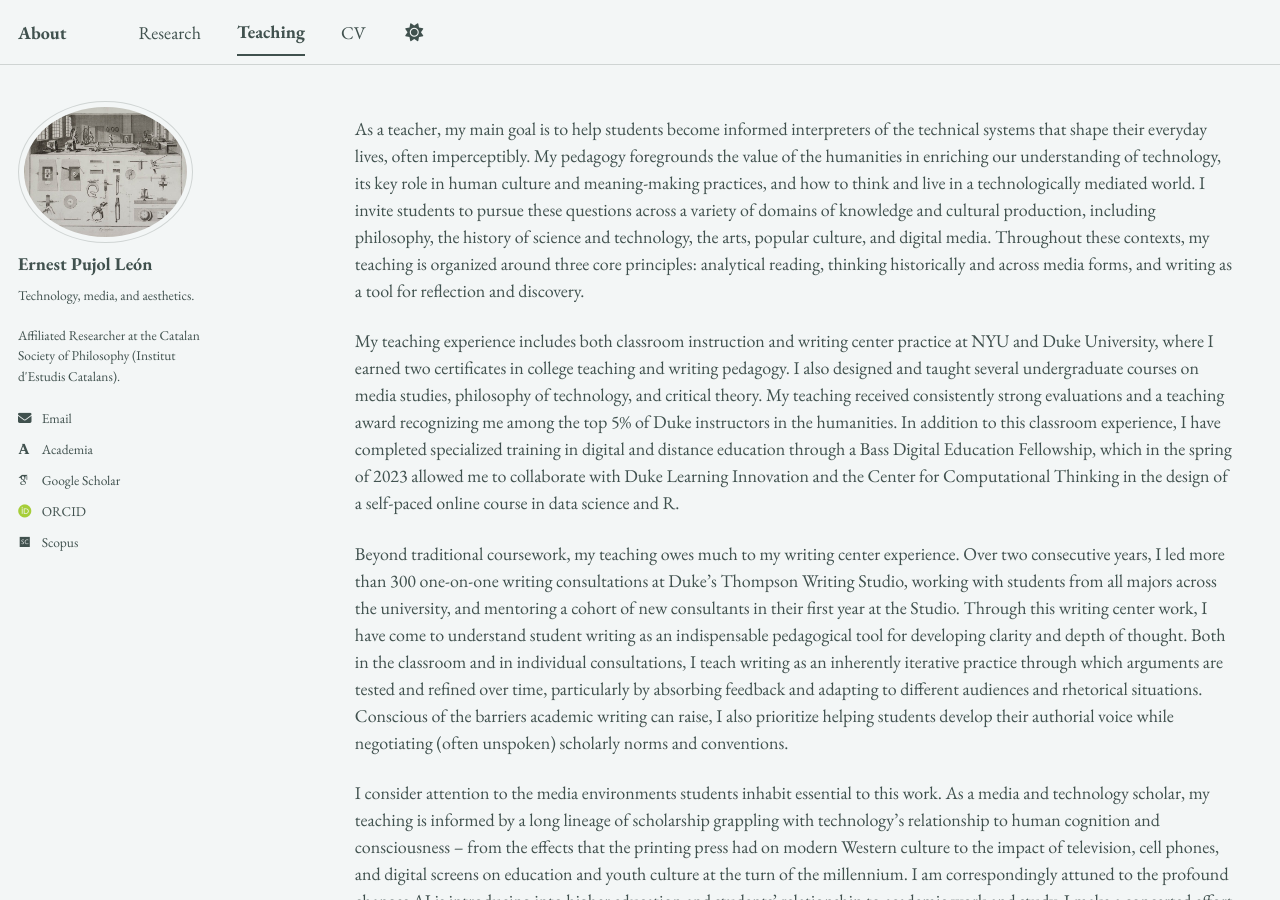
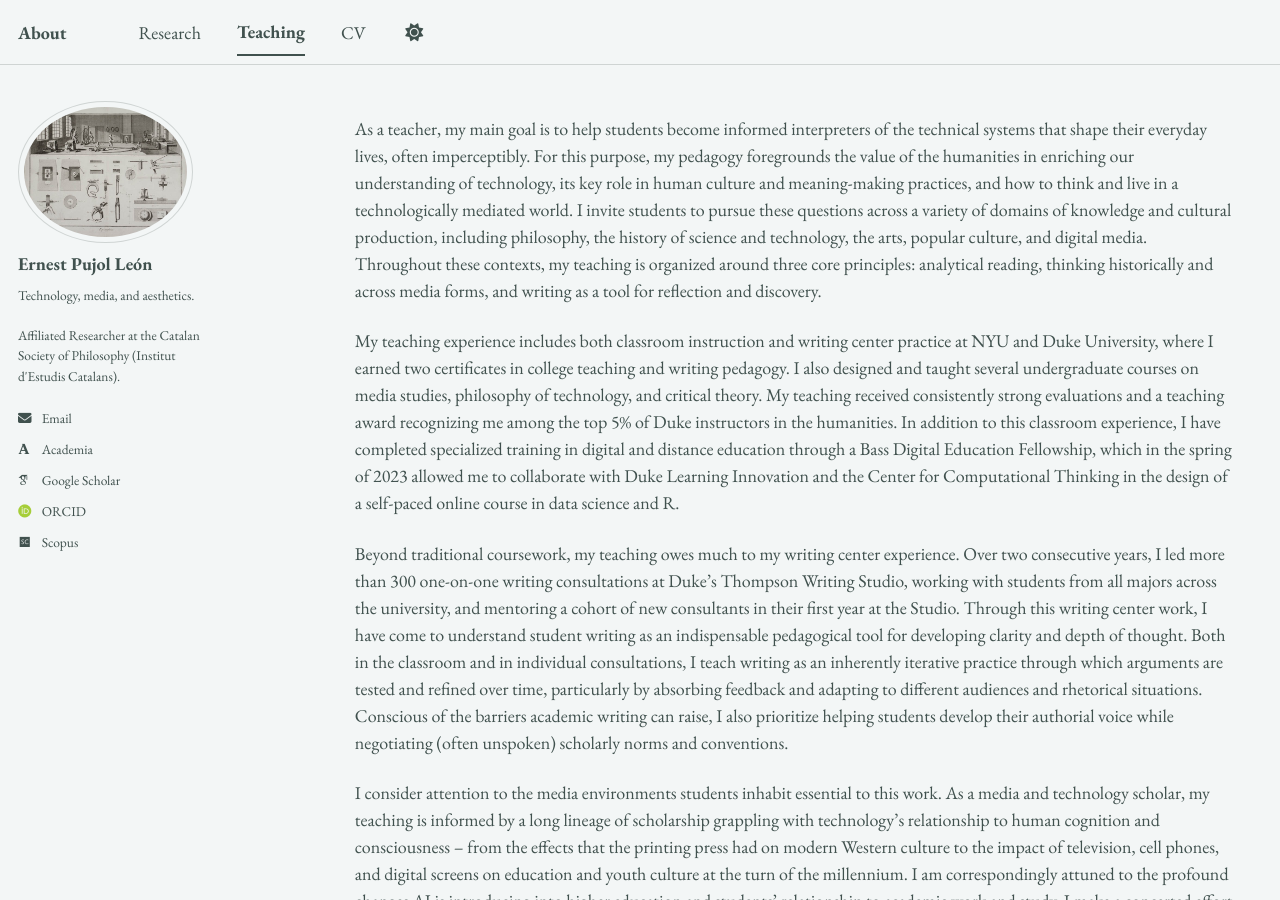
Before and after one commit to epujol90/epujol90.github.io, a Jekyll site: the page built from _pages/teaching.md, in a window 1280 px wide and 900 px high. Built offline with Jekyll 4.4.1, drawn with Linux system fonts in a browser that asks for light colours; some web fonts are replaced; a script bundle is joined from its source files by our own code; library files that are not in the unit come from our copies.

Commit message:
Update teaching.md

```diff
--- a/_pages/teaching.md
+++ b/_pages/teaching.md
@@ -5,7 +5,7 @@ permalink: /teaching/
 author_profile: true
 ---
 
-As a teacher, my main goal is to help students become informed interpreters of the technical systems that shape their everyday lives, often imperceptibly. My pedagogy foregrounds the value of the humanities in enriching our understanding of technology, its key role in human culture and meaning-making practices, and how to think and live in a technologically mediated world. I invite students to pursue these questions across a variety of domains of knowledge and cultural production, including philosophy, the history of science and technology, the arts, popular culture, and digital media. Throughout these contexts, my teaching is organized around three core principles: analytical reading, thinking historically and across media forms, and writing as a tool for reflection and discovery.
+As a teacher, my main goal is to help students become informed interpreters of the technical systems that shape their everyday lives, often imperceptibly. For this purpose, my pedagogy foregrounds the value of the humanities in enriching our understanding of technology, its key role in human culture and meaning-making practices, and how to think and live in a technologically mediated world. I invite students to pursue these questions across a variety of domains of knowledge and cultural production, including philosophy, the history of science and technology, the arts, popular culture, and digital media. Throughout these contexts, my teaching is organized around three core principles: analytical reading, thinking historically and across media forms, and writing as a tool for reflection and discovery.
 
 My teaching experience includes both classroom instruction and writing center practice at NYU and Duke University, where I earned two certificates in college teaching and writing pedagogy. I also designed and taught several undergraduate courses on media studies, philosophy of technology, and critical theory. My teaching received consistently strong evaluations and a teaching award recognizing me among the top 5% of Duke instructors in the humanities. In addition to this classroom experience, I have completed specialized training in digital and distance education through a Bass Digital Education Fellowship, which in the spring of 2023 allowed me to collaborate with Duke Learning Innovation and the Center for Computational Thinking in the design of a self-paced online course in data science and R.
 
```
